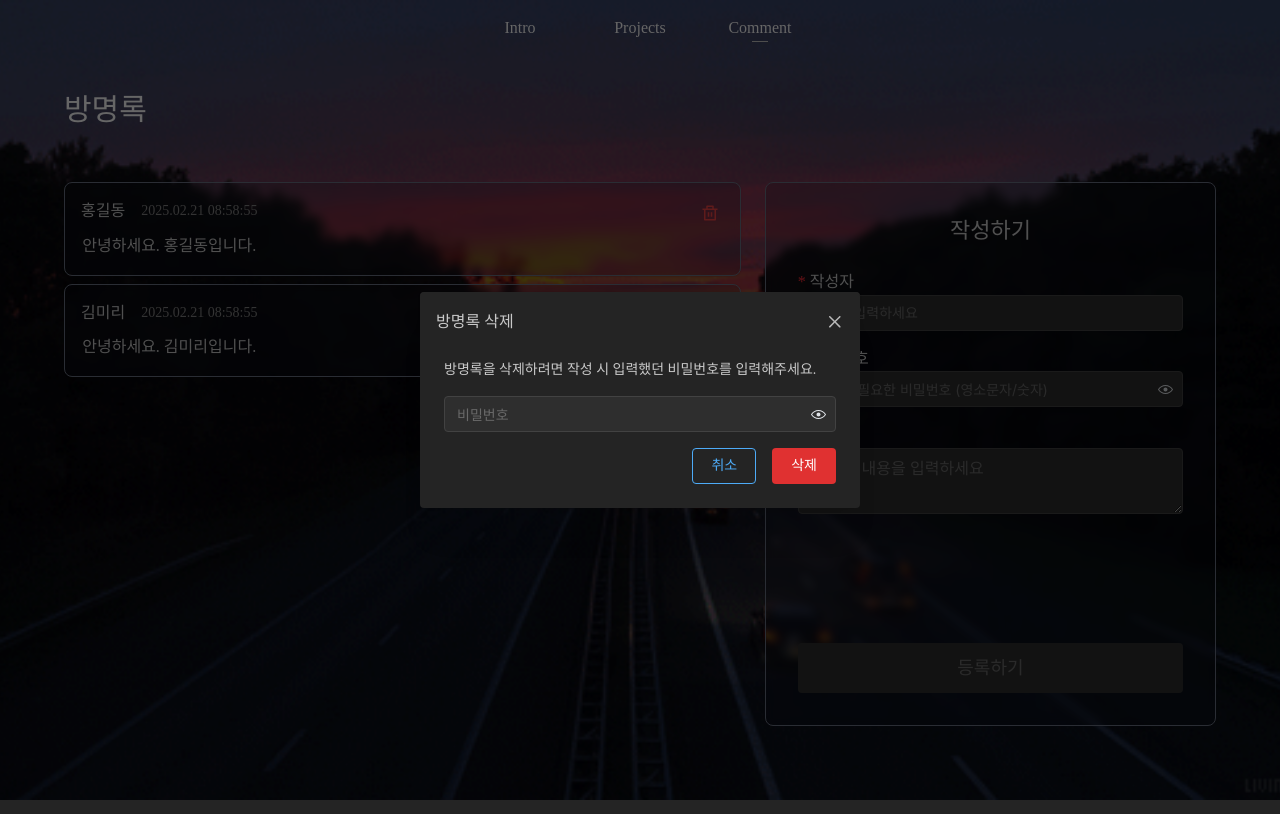
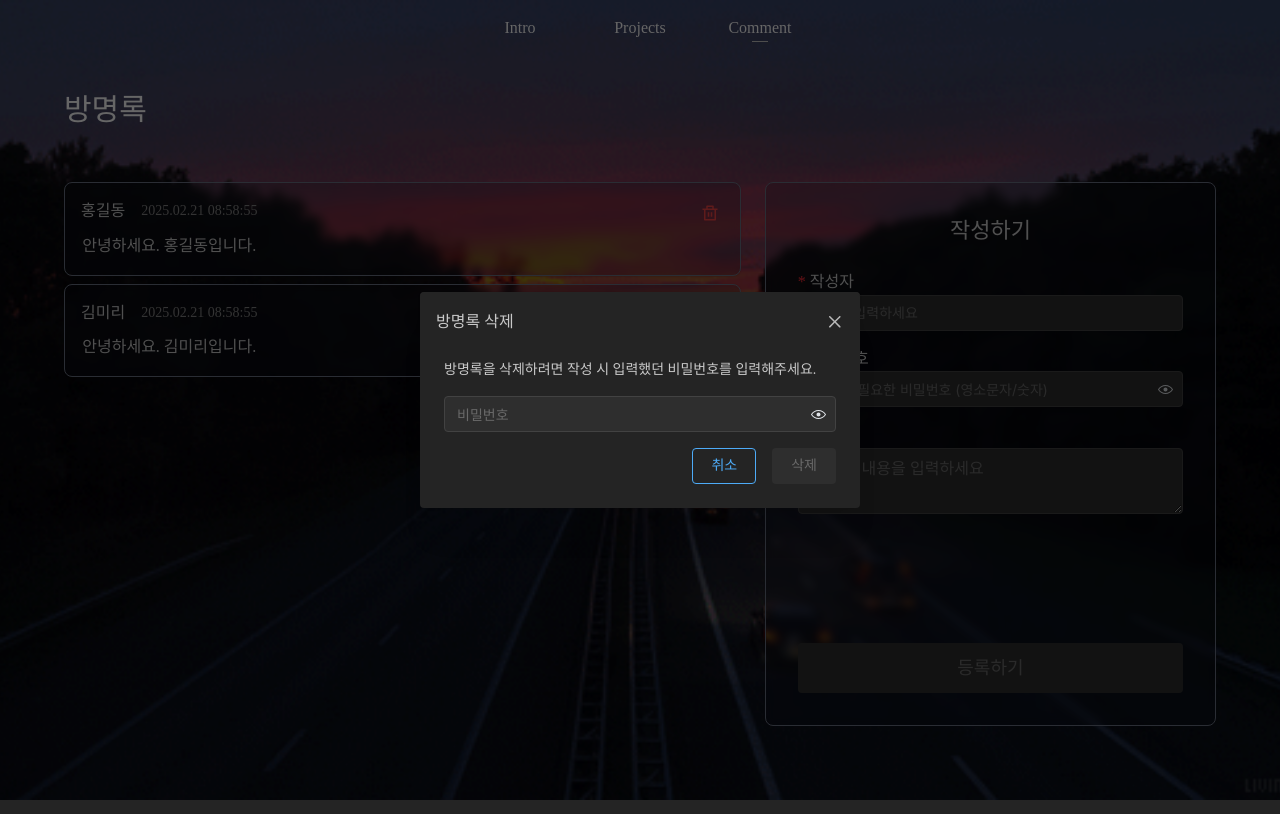
Before and after one commit to dlwlsdn201/dev.leejinw-portfolio-2025--react19, a React (Vite) app: page /comment in a window 1280 px wide. Both pictures are taken after a click on the button 709 px from the left and 213 px from the top of the page. Built offline with nearby package versions, Linux system fonts and the light colour scheme; no server answers.

Commit message:
:lipstick: #3 Comment page > 방명록 삭제 Button 요소의 disabled 로직 구현

```diff
--- a/src/widgets/comment/CommentListWidget.tsx
+++ b/src/widgets/comment/CommentListWidget.tsx
@@ -246,7 +246,11 @@ export const CommentListWidget = () => {
             <Button variant="outline" onClick={close}>
               취소
             </Button>
-            <Button color="red" onClick={handleDelete}>
+            <Button
+              color="red"
+              onClick={handleDelete}
+              disabled={!deletePassword || deletePassword.length === 0}
+            >
               삭제
             </Button>
           </Group>
```
